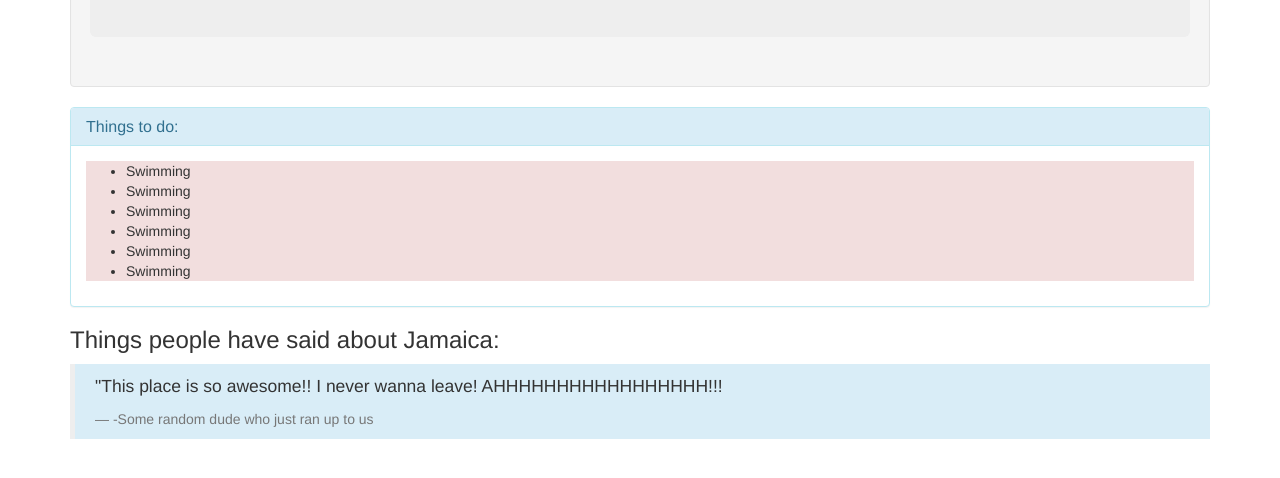
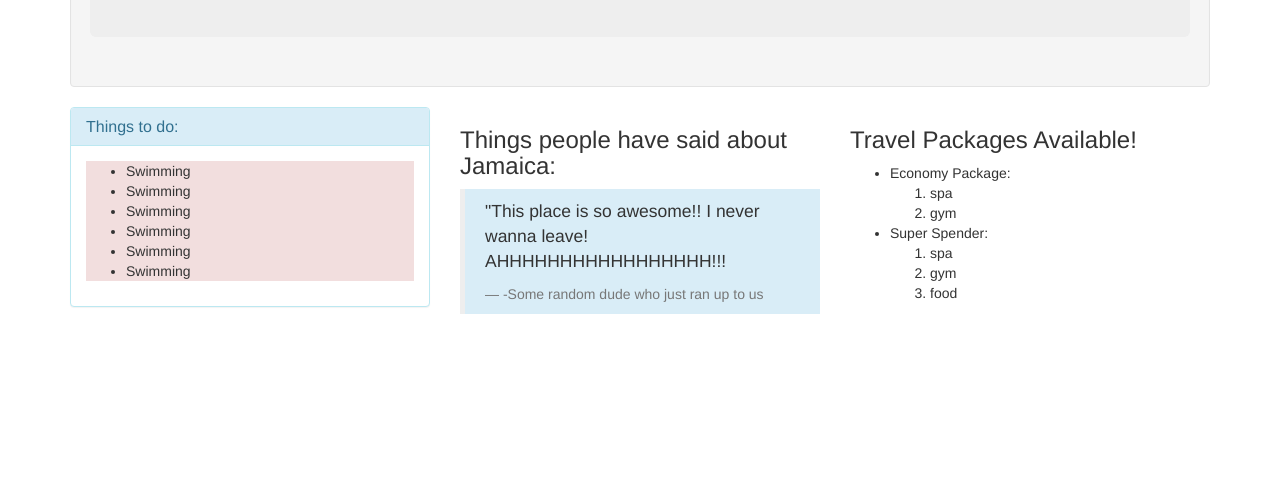
Before and after one commit to abeybarra/Vacation, a plain HTML site: page index.html in a window 1280 px wide. Shown: the part 268-746 px from the top of the page. Drawn offline with nearby package versions, Linux system fonts and the light colour scheme.

Commit message:
add row and col

```diff
--- a/index.html
+++ b/index.html
@@ -2,9 +2,9 @@
 <html>
   <head>
     <title>VACATION EXTRAVAGANZA</title>
+
+    <link rel="stylesheet" href="https://maxcdn.bootstrapcdn.com/bootstrap/3.3.7/css/bootstrap.min.css" integrity="sha384-BVYiiSIFeK1dGmJRAkycuHAHRg32OmUcww7on3RYdg4Va+PmSTsz/K68vbdEjh4u" crossorigin="anonymous">
        <link href="css/styles.css" rel="stylesheet" type="text/css">
-    <!---<link rel="stylesheet" href="https://stackpath.bootstrapcdn.com/bootstrap/4.4.1/css/bootstrap.min.css" integrity="sha384-Vkoo8x4CGsO3+Hhxv8T/Q5PaXtkKtu6ug5TOeNV6gBiFeWPGFN9MuhOf23Q9Ifjh" crossorigin="anonymous">--->
-    <link href="css/bootstrap.css" rel="stylesheet" type="text/css">
   </head>
   <body>
 
@@ -13,9 +13,12 @@
         <div class="jumbotron">
           <h1>Best Vacation Spot To Visit!</h1>
           <h1>Jamaica</h1>
-
         </div>
      </div>
+
+     <div class="row">
+     <div class="col-md-4">
+
     <div class="panel panel-info">
       <div class="panel-heading">
 
@@ -31,15 +34,38 @@
             <li>Swimming</li>
             <li>Swimming</li>
           </ul>
-
         </div>
         </div>
+    </div>
+    <div class="col-md-4">
     <h3>Things people have said about Jamaica:</h3>
         <blockquote class="bg-info">
         <p>"This place is so awesome!! I never wanna leave! AHHHHHHHHHHHHHHHHH!!!</p>
         <footer>-Some random dude who just ran up to us</footer>
         </blockquote>
 </div>
+
+<div class="col-md-4">
+<h3>Travel Packages Available!</h3>
+
+  <ul>
+    <li>Economy Package:
+      <ol>
+        <li>spa</li>
+        <li>gym</li>
+      </ol>
+    <li>Super Spender:
+      <ol>
+        <li>spa</li>
+        <li>gym</li>
+        <li>food</li>
+      </ol>
+    </li>
+    </li>
+  </ul>
+</div>
+</div>
+</div>
 </body>
 
 </html>
```
Lines whose indentation alone changed are shown as unchanged.
